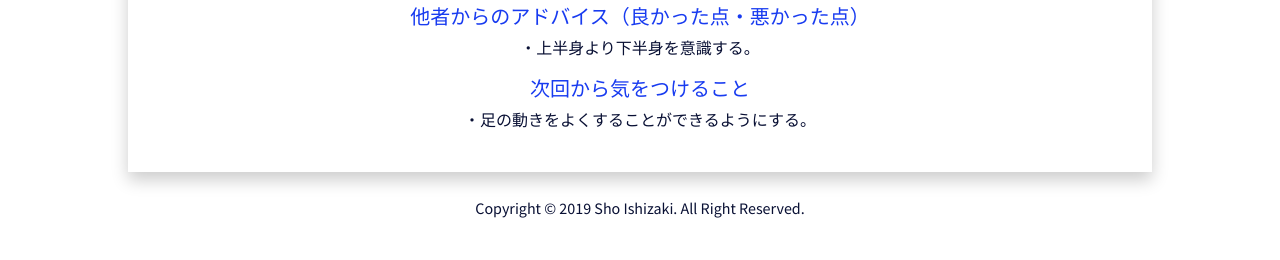
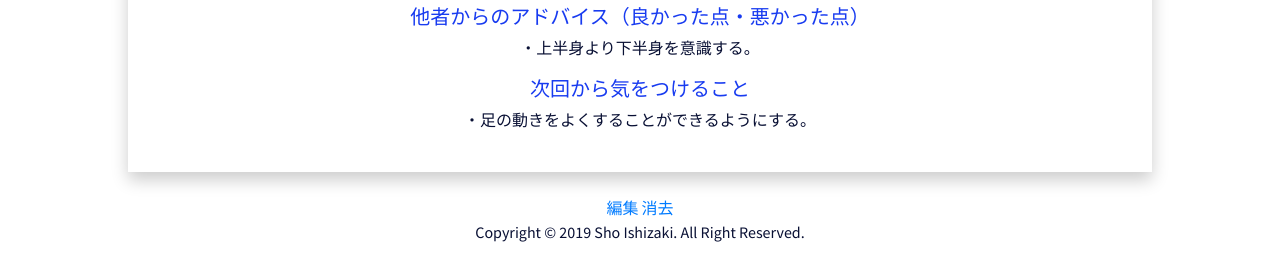
Before and after one commit to shoishizaki/baseball_game_and_practice_notes_web_app, a Django app: page /detail_practice_note/1/ in a window 1280 px wide. Shown: the part 547-807 px from the top of the page. Before the commit the page ends 765 px from the top, so only its background shows below. Run offline with Django 3.2, Linux system fonts and the light colour scheme; data comes from the database, SQL or seed files in the repository; some libraries are stand-ins or nearby versions.

```diff
--- a/templates/baseball_game_and_practice_notes/practice_note_checking_page.html
+++ b/templates/baseball_game_and_practice_notes/practice_note_checking_page.html
@@ -8,8 +8,6 @@
           <div class="card">
             <h5 class="card-title">{{ practice_note.date }}</h5>
               <a href="/detail_practice_note/{{ practice_note.id }}" class="btn btn-primary">表示</a>
-              <a href="/edit_practice_note/{{ practice_note.id }}" class="btn btn-primary">編集</a>
-              <a href="/confirm_deletion_practice_note/{{ practice_note.id }}" class="btn btn-primary">消去</a>
           </div>
         {% endfor %}
         </div>
--- a/templates/baseball_game_and_practice_notes/practice_note_detail_page.html
+++ b/templates/baseball_game_and_practice_notes/practice_note_detail_page.html
@@ -22,5 +22,10 @@
         </div>
       </section>
 
+      <div>
+        <a href="/edit_practice_note/{{ practice_note_data.id }}">編集</a>
+        <a href="/confirm_deletion_practice_note/{{ practice_note_data.id }}">消去</a>
+      </div>
+
 
   {% endblock %}
```
